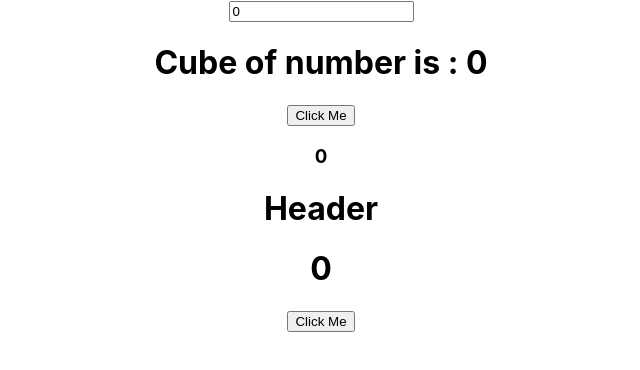
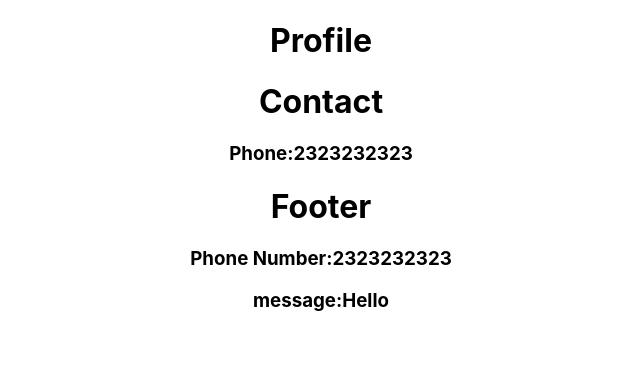
Before and after one commit to intikhab-h-bhat/react-hooks, a React (Create React App) app: page / in a window 1280 px wide. Shown: the top 370 px of the page, without its empty margins (319-959 px from the left). Built offline with nearby package versions, Linux system fonts and the light colour scheme.

Commit message:
useContext

```diff
--- a/src/App.js
+++ b/src/App.js
@@ -7,6 +7,9 @@ import UseRefDom from './components/UseRefDom';
 import UseEffectDemo from './components/UseEffectDemo';
 import UseMemoDemo from './components/UseMemoDemo';
 import UseCallBackDemo from './components/UseCallBackDemo';
+import Profile from './components/Profile';
+import Footer from './components/Footer';
+
 
 function App() {
   return (
@@ -16,8 +19,10 @@ function App() {
       <UseRefDom/>
       <UseEffectDemo/> */}
 
-      <UseMemoDemo/>
-        <UseCallBackDemo/>
+      {/* <UseMemoDemo/>
+        <UseCallBackDemo/> */}
+        <Profile/>
+        <Footer/>
 
     </div>
   );
--- /dev/null
+++ b/src/components/Contact.jsx
@@ -0,0 +1,14 @@
+import React, { useContext } from 'react'
+import { AppContext } from '../context/AppContext'
+
+export default function Contact(){
+
+const {phone,name}=useContext(AppContext)
+
+   return(
+        <>
+        <h1>Contact</h1>
+        <h3>Phone:{phone}</h3>
+        </>
+    )
+}
--- /dev/null
+++ b/src/components/Footer.jsx
@@ -0,0 +1,16 @@
+import React, { useContext } from 'react'
+import { AppContext } from '../context/AppContext'
+
+export default function Footer(){
+
+const {phone,name} =useContext(AppContext)
+
+
+   return(
+        <>
+        <h1>Footer</h1>
+        <h3>Phone Number:{phone}</h3>
+        <h3>message:{name}</h3>
+        </>
+    )
+}
--- /dev/null
+++ b/src/components/Profile.jsx
@@ -0,0 +1,14 @@
+
+import React from 'react'
+import Contact from './Contact'
+
+
+export default function Profile(){
+
+   return(
+    <>
+        <h1>Profile</h1>
+        <Contact/>
+        </>
+    )
+}
--- /dev/null
+++ b/src/context/AppContext.jsx
@@ -0,0 +1,15 @@
+import { createContext, useState } from "react";
+
+export const AppContext = createContext();
+
+const ContextProvider = (props) => {
+  const phone = "2323232323"
+    const name="Hello"
+  return (
+    <AppContext.Provider value={{phone,name}}>
+      {props.children}
+    </AppContext.Provider>
+  );
+};
+
+export default ContextProvider;
--- a/src/index.js
+++ b/src/index.js
@@ -3,11 +3,17 @@ import ReactDOM from 'react-dom/client';
 import './index.css';
 import App from './App';
 import reportWebVitals from './reportWebVitals';
+import ContextProvider from './context/AppContext';
+
+
 
 const root = ReactDOM.createRoot(document.getElementById('root'));
 root.render(
   <React.StrictMode>
+  <ContextProvider>
     <App />
+  </ContextProvider>
+
   </React.StrictMode>
 );
 
```
